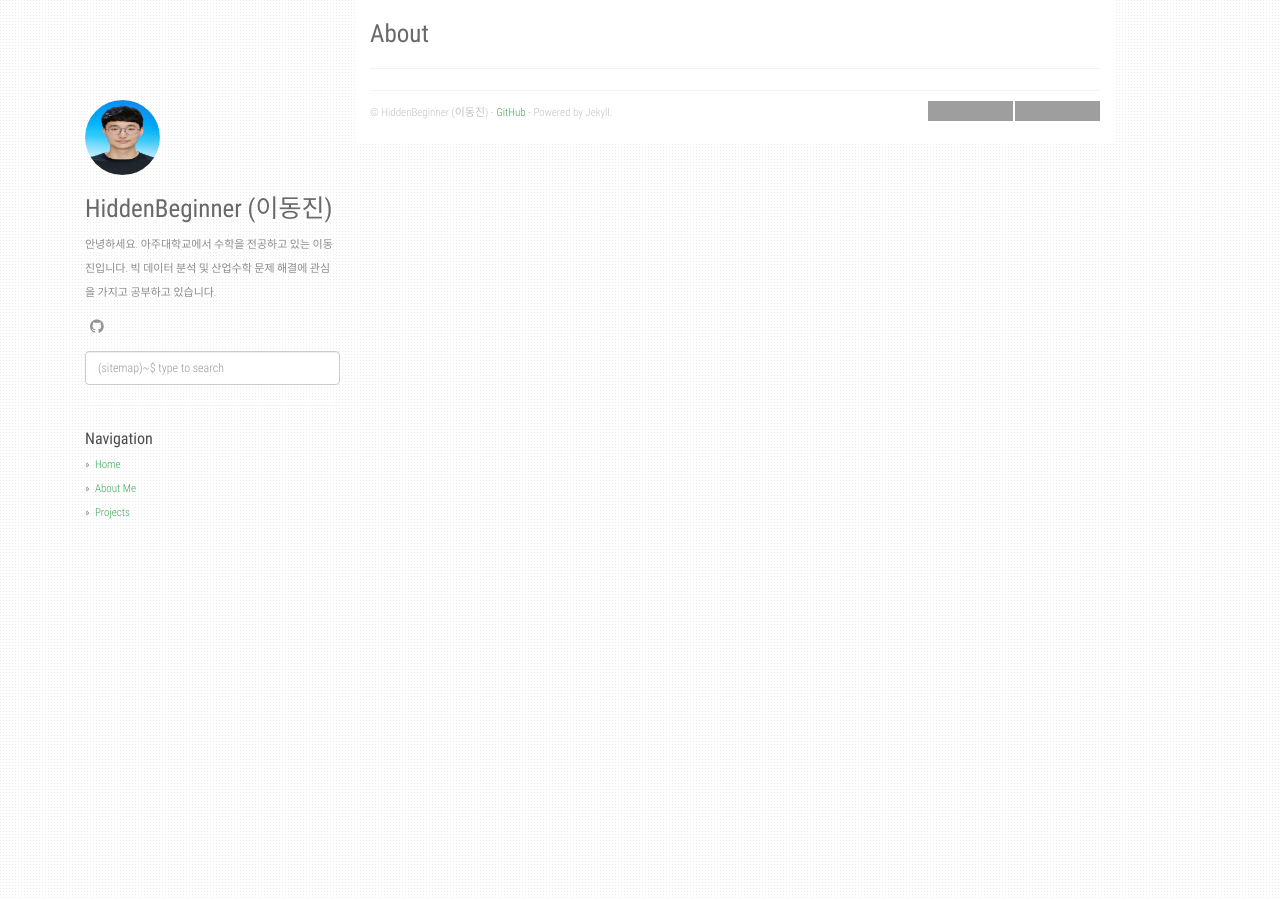
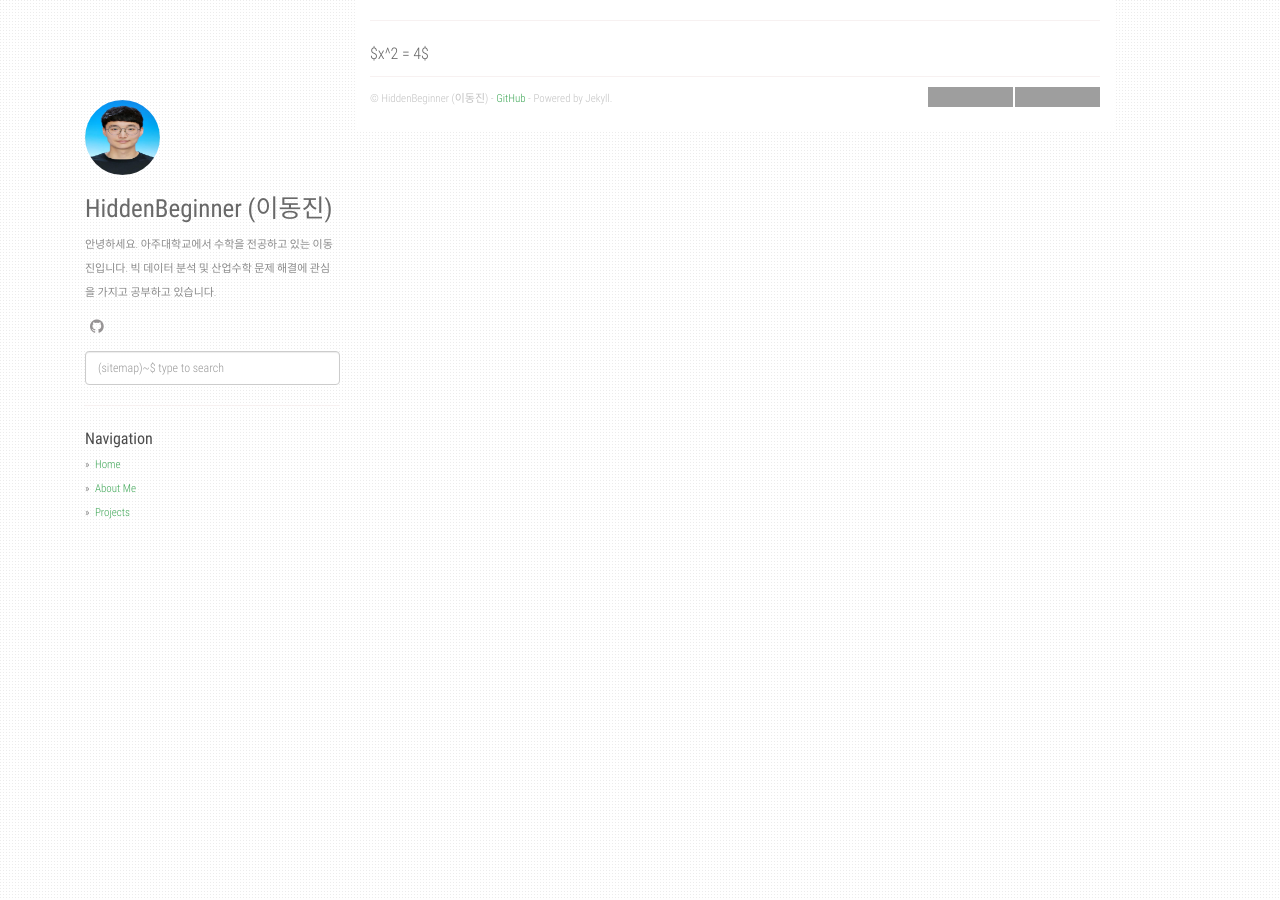
Before and after one commit to agusmakmun/agusmakmun.github.io, a Jekyll site: the page built from about.md, in a window 1280 px wide. Built offline with Jekyll 4.4.1, drawn with Linux system fonts in a browser that asks for light colours; our own code applies the rules of GitHub Pages for plain Markdown files; grey boxes are pictures that could not be loaded.

Commit message:
Update about.md

```diff
--- a/about.md
+++ b/about.md
@@ -1,5 +1,8 @@
 ---
 layout: page
+use_math = true
 title: About
 permalink: /about/
 ---
+
+$x^2 = 4$
```
